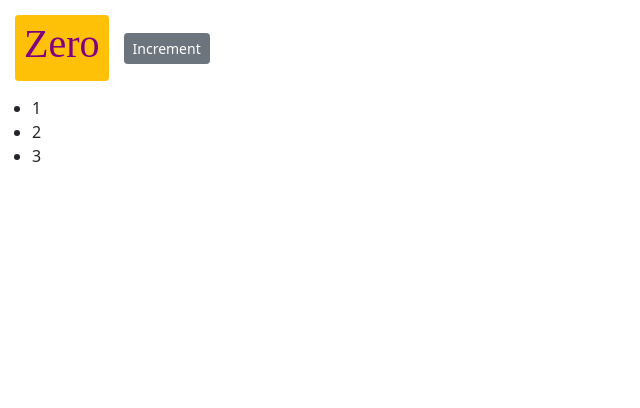
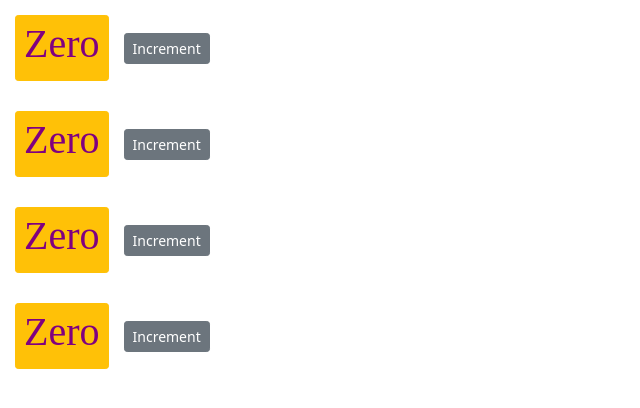
Before and after one commit to rohankebria/React-ShoppingCart, a React (Create React App) app: page / in a window 1280 px wide. Shown: the top 408 px of the page, without its empty margins (0-640 px from the left). Built offline with nearby package versions, Linux system fonts and the light colour scheme.

Commit message:
Composing Components from a single component class

```diff
--- a/src/components/counter.jsx
+++ b/src/components/counter.jsx
@@ -35,11 +35,6 @@ class Counter extends Component {
         >
           Increment
         </button>
-        <ul>
-          {this.state.tags.map((tag) => (
-            <li key={tag}>{tag}</li>
-          ))}
-        </ul>
       </div>
     );
   }
--- /dev/null
+++ b/src/components/counters.jsx
@@ -0,0 +1,24 @@
+import React, { Component } from "react";
+import Counter from "./counter";
+
+class Counters extends Component {
+  state = {
+    counters: [
+      { id: 1, value: 0 },
+      { id: 2, value: 0 },
+      { id: 3, value: 0 },
+      { id: 4, value: 0 },
+    ],
+  };
+  render() {
+    return (
+      <div>
+        {this.state.counters.map((counter) => (
+          <Counter key={counter.id}></Counter>
+        ))}
+      </div>
+    );
+  }
+}
+
+export default Counters;
--- a/src/index.js
+++ b/src/index.js
@@ -5,14 +5,14 @@ import App from "./App";
 import reportWebVitals from "./reportWebVitals";
 
 import "bootstrap/dist/css/bootstrap.css";
-import Counter from "./components/counter";
+import Counters from "./components/counters";
 import $ from "jquery";
 import Popper from "popper.js";
 import "bootstrap/dist/js/bootstrap.bundle.min";
 
 ReactDOM.render(
   <React.StrictMode>
-    <Counter />
+    <Counters />
   </React.StrictMode>,
   document.getElementById("root")
 );
```
